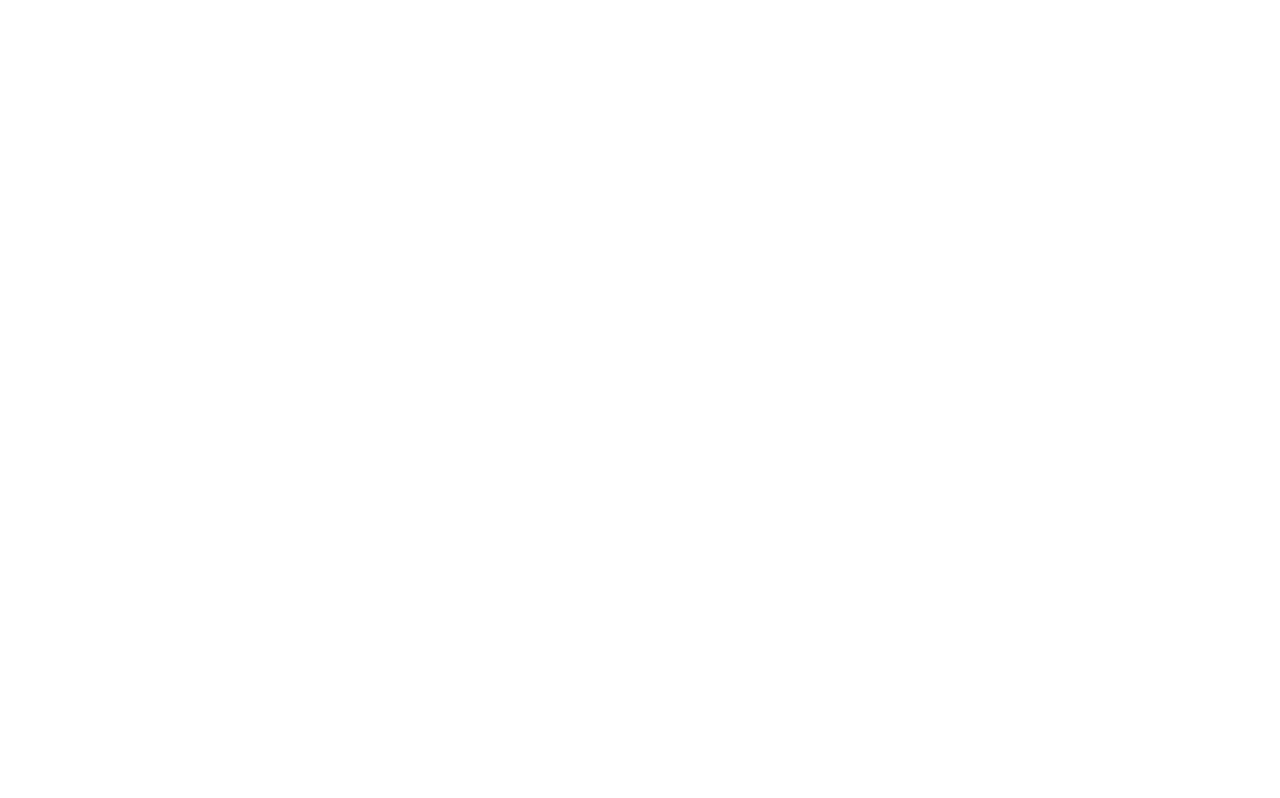
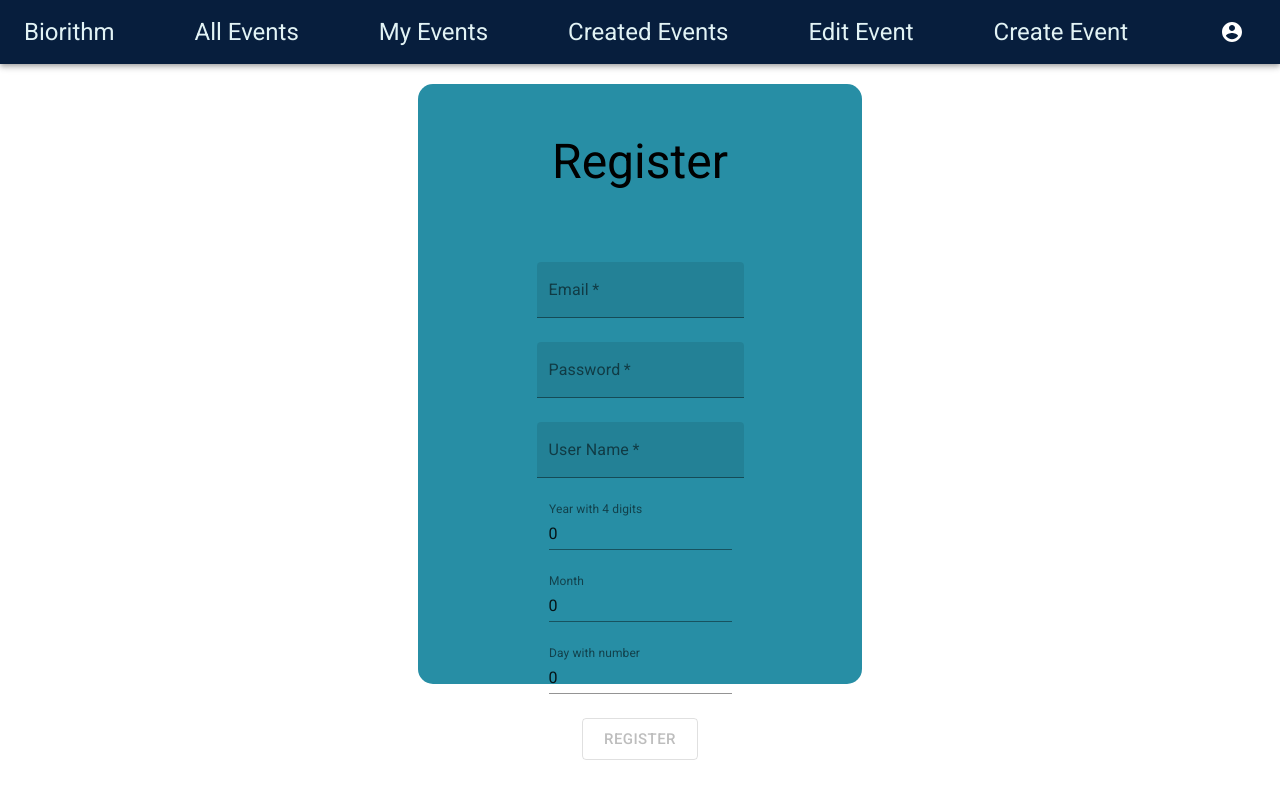
Before and after one commit to SalvadorRomeroB/BioritmoReact, a React (Create React App) app: page /register in a window 1280 px wide. Built offline with nearby package versions, Linux system fonts and the light colour scheme.

Commit message:
register user form

```diff
--- a/src/Router.js
+++ b/src/Router.js
@@ -9,12 +9,14 @@
 import Created_Events from "./pages/Created_events";
 import Create_Event from "./pages/Create_event";
 import Edit_Event from "./pages/Update_event";
+import Register from "./pages/Register.jsx";
 
 const Routes = () => {
   return (
     <BrowserRouter>
       <Switch>
         <Route path="/" exact component={Home} />
+        <Route path="/register" exact component={Register} />
         <Route path="/signin" exact component={Signin} />
         <Route path="/profile" exact component={Profile} />
         <Route path="/all-events" exact component={All_Events} />
--- a/src/components/API_Req/userApi.js
+++ b/src/components/API_Req/userApi.js
@@ -15,16 +15,9 @@
   return response;
 };
 
-export const new_user = async () => {
+export const new_user = async info_user => {
   let info_new_user = {
-    user: {
-      email: "u@business.com",
-      password: "password",
-      user_name: "Luis",
-      year: 1998,
-      month: 4,
-      day: 22
-    }
+    user: info_user
   };
 
   const response = await axios({
--- a/src/components/Navbar.jsx
+++ b/src/components/Navbar.jsx
@@ -74,6 +74,11 @@
               Edit Event
             </Link>
           </Typography>
+          <Typography variant="h5" className={classes.title}>
+            <Link className={classes.noline} to="/new-event">
+              Create Event
+            </Link>
+          </Typography>
           <IconButton
             aria-label="account of current user"
             aria-controls="menu-appbar"
@@ -102,6 +107,9 @@
               <Link to="/signin">Signin</Link>
             </MenuItem>
             <MenuItem onClick={handleClose}>
+              <Link to="/register">Register</Link>
+            </MenuItem>
+            <MenuItem onClick={handleClose}>
               <Link to="/profile">Profile</Link>
             </MenuItem>
             <MenuItem onClick={handleLogOut}>
--- a/src/pages/Create_event.jsx
+++ b/src/pages/Create_event.jsx
@@ -62,7 +62,7 @@
   const classes = useStyles();
   return (
     <Layout title="Home">
-      <h1>Created Events</h1>
+      <h1>Create Event</h1>
       <TextField
         required
         id="standard-basic"
--- /dev/null
+++ b/src/pages/Register.jsx
@@ -0,0 +1,153 @@
+import React, { useState } from "react";
+import { Container, Typography, TextField, Button } from "@material-ui/core";
+import { makeStyles } from "@material-ui/core/styles";
+import Grid from "@material-ui/core/Grid";
+import axios from "axios";
+import { useDispatch } from "react-redux";
+import { register_user } from "../redux/actions/index";
+
+import Layout from "../components/Layout";
+import Colors from "../constants/Colors";
+
+const useStyles = makeStyles(theme => ({
+  title: {
+    textAlign: "center",
+    padding: 50
+  },
+  root: {
+    background: Colors.three,
+    borderRadius: 15,
+    height: 600,
+    marginTop: 20
+  },
+  form: {
+    marginTop: 10,
+    textAlign: "center"
+  }
+}));
+
+const Signin = () => {
+  const dispatch = useDispatch();
+  const [email, setEmail] = useState("");
+  const [password, setPassword] = useState("");
+  const [userName, setUsername] = useState("");
+  const [year, setYear] = useState(0);
+  const [month, setMonth] = useState(0);
+  const [day, setDay] = useState(0);
+
+  const handleLogin = e => {
+    e.preventDefault();
+    let info_user = {
+      email: email,
+      password: password,
+      user_name: userName,
+      year: year,
+      month: month,
+      day: day
+    };
+    dispatch(register_user(info_user));
+    setEmail("");
+    setPassword("");
+    setUsername("");
+    setYear(0);
+    setMonth(0);
+    setDay(0);
+  };
+
+  const classes = useStyles();
+
+  return (
+    <Layout>
+      <Container maxWidth="xs" className={classes.root}>
+        <Typography variant="h3" className={classes.title}>
+          Register
+        </Typography>
+        <Grid container className={classes.form} spacing={3}>
+          <Grid item xs={12}>
+            <TextField
+              required
+              id="filled-required"
+              label="Email"
+              variant="filled"
+              value={email}
+              onChange={e => setEmail(e.target.value)}
+            />
+          </Grid>
+          <Grid item xs={12}>
+            <TextField
+              required
+              id="filled-password-input"
+              label="Password"
+              type="password"
+              variant="filled"
+              value={password}
+              onChange={e => setPassword(e.target.value)}
+            />
+          </Grid>
+          <Grid item xs={12}>
+            <TextField
+              required
+              id="filled-required"
+              label="User Name"
+              variant="filled"
+              value={userName}
+              onChange={e => setUsername(e.target.value)}
+            />
+          </Grid>
+          <Grid item xs={12}>
+            <TextField
+              id="standard-number"
+              label="Year with 4 digits"
+              type="number"
+              InputLabelProps={{
+                shrink: true
+              }}
+              value={year}
+              onChange={e => setYear(e.target.value)}
+            />
+          </Grid>
+          <Grid item xs={12}>
+            <TextField
+              id="standard-number"
+              label="Month"
+              type="number"
+              InputLabelProps={{
+                shrink: true
+              }}
+              value={month}
+              onChange={e => setMonth(e.target.value)}
+            />
+          </Grid>
+          <Grid item xs={12}>
+            <TextField
+              id="standard-number"
+              label="Day with number"
+              type="number"
+              InputLabelProps={{
+                shrink: true
+              }}
+              value={day}
+              onChange={e => setDay(e.target.value)}
+            />
+          </Grid>
+          <Grid item xs={12}>
+            <Button
+              disabled={
+                ((email && password && userName) !== "" ? false : true) &&
+                ((year && month && day) !== 0 ? false : true)
+              }
+              variant="outlined"
+              size="large"
+              className={classes.formButton}
+              onClick={e => handleLogin(e)}
+            >
+              Register
+            </Button>
+          </Grid>
+        </Grid>
+      </Container>
+    </Layout>
+  );
+};
+
+export default Signin;
--- a/src/redux/actions/index.js
+++ b/src/redux/actions/index.js
@@ -4,7 +4,7 @@
   created_events
 } from "../../components/API_Req/eventsApi";
 
-import { login, update_user } from "../../components/API_Req/userApi";
+import { login, update_user, new_user } from "../../components/API_Req/userApi";
 
 // FALTA REVISAR IMPLEMENTACION DE ESTO, en codigo original al crear cuenta tambien entra al reducer
 // de sign_in
@@ -14,6 +14,20 @@
       const dbResult = await login(email, password);
       dispatch({
         type: "SIGN_IN",
+        data: dbResult.data
+      });
+    } catch (err) {
+      throw err;
+    }
+  };
+};
+
+export const register_user = info_user => {
+  return async dispatch => {
+    try {
+      const dbResult = await new_user(info_user);
+      dispatch({
+        type: "REGISTER_USER",
         data: dbResult.data
       });
     } catch (err) {
--- a/src/redux/reducers/user.js
+++ b/src/redux/reducers/user.js
@@ -28,6 +28,15 @@
         user_name: action.data.user_name,
         year: action.data.year
       };
+    case "REGISTER_USER":
+      return {
+        day: action.data.day,
+        email: action.data.email,
+        id: action.data.id,
+        month: action.data.month,
+        user_name: action.data.user_name,
+        year: action.data.year
+      };
     default:
       return state;
   }
```
